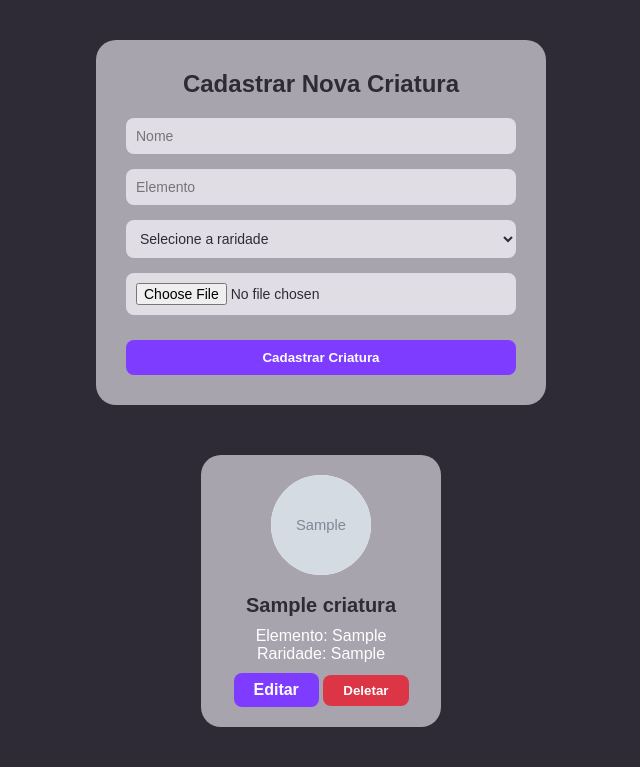
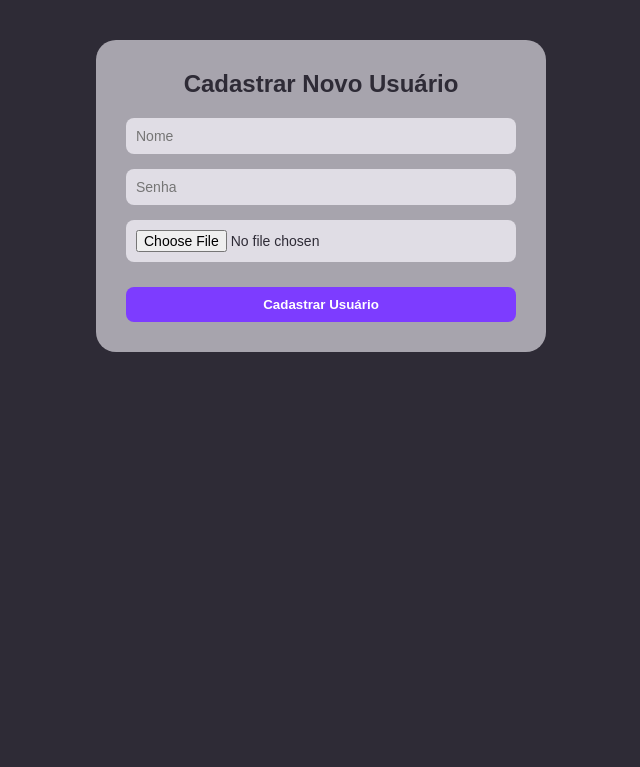
Before and after one commit to avmoonlight/c.r.i.s, a Flask app: page /criaturas in a window 1280 px wide. Shown: the part 74-841 px from the top of the page, without its empty margins (319-959 px from the left). After the commit the page ends 426 px from the top, so only its background shows below. Run offline with Flask 3, Linux system fonts and the light colour scheme; tables that the repository leaves empty or names only in its code hold one stand-in row (values such as "Sample post"); grey boxes marked "Sample" are stand-in pictures.

Commit message:
arrumando bugs

```diff
--- a/templates/criaturas.html
+++ b/templates/criaturas.html
@@ -19,48 +19,43 @@
 </header>
 
 <main class="container">
+
     <section class="formulario">
-        <h2>Cadastrar Nova Criatura</h2>
+        <h2>Cadastrar Novo Usuário</h2>
         <form method="POST" enctype="multipart/form-data">
             <input type="text" name="nome" placeholder="Nome" required>
-            <input type="text" name="elemento" placeholder="Elemento">
-            <select name="raridade" required>
-                <option value="">Selecione a raridade</option>
-                <option value="comum">Comum</option>
-                <option value="rara">Rara</option>
-                <option value="muito rara">Muito Rara</option>
-                <option value="relíquia">Relíquia</option>
-            </select>
-            <input type="file" name="imagem">
-            <button type="submit" class="btn">Cadastrar Criatura</button>
+            <input type="password" name="senha" placeholder="Senha" required>
+            <input type="file" name="imagem" accept="image/*">
+            <button type="submit" class="btn">Cadastrar Usuário</button>
         </form>
     </section>
 
     <section class="cards">
-        {% for criatura in criaturas %}
+        {% for usuario in usuarios %}
         <div class="card">
-            <img src="{{ url_for('static', filename=criatura.imagem or 'uploads/default.jpg') }}" alt="Imagem da Criatura" class="avatar">
-            <h3>{{ criatura.nome }}</h3>
-            <p>Elemento: {{ criatura.elemento }}</p>
-            <p>Raridade: {{ criatura.raridade }}</p>
-            <a href="{{ url_for('editar_criatura', id=criatura.id) }}" class="btn">Editar</a>
-            <button class="btn btn-danger" onclick="abrirModal('{{ criatura.id }}')">Deletar</button>
+            <img src="{{ url_for('static', filename=usuario.imagem or 'uploads/default.jpg') }}" alt="Avatar do Usuário" class="avatar">
+            <h3>{{ usuario.nome }}</h3>
+            <!-- Você pode adicionar mais informações aqui se quiser -->
+            <a href="{{ url_for('editar_usuario', id=usuario.id) }}" class="btn">Editar</a>
+            <button class="btn btn-danger" onclick="abrirModal('{{ usuario.id }}')">Deletar</button>
 
             <!-- Modal Deletar -->
-            <div class="modal" id="modal-{{ criatura.id }}">
-                <div class="modal-overlay" onclick="fecharModal('{{ criatura.id }}')"></div>
+            <div class="modal" id="modal-{{ usuario.id }}">
+                <div class="modal-overlay" onclick="fecharModal('{{ usuario.id }}')"></div>
                 <div class="modal-content">
-                    <p>Tem certeza que deseja deletar esta criatura?</p>
-                    <form method="POST" action="{{ url_for('deletar_criatura', id=criatura.id) }}">
+                    <p>Tem certeza que deseja deletar este usuário?</p>
+                    <form method="POST" action="{{ url_for('deletar_usuario', id=usuario.id) }}">
                         <button type="submit" class="btn btn-danger">Deletar</button>
-                        <button type="button" class="btn" onclick="fecharModal('{{ criatura.id }}')">Cancelar</button>
+                        <button type="button" class="btn" onclick="fecharModal('{{ usuario.id }}')">Cancelar</button>
                     </form>
                 </div>
             </div>
         </div>
         {% endfor %}
     </section>
+
 </main>
+
 
 <script src="{{ url_for('static', filename='js/modal.js') }}"></script>
 </body>
```
